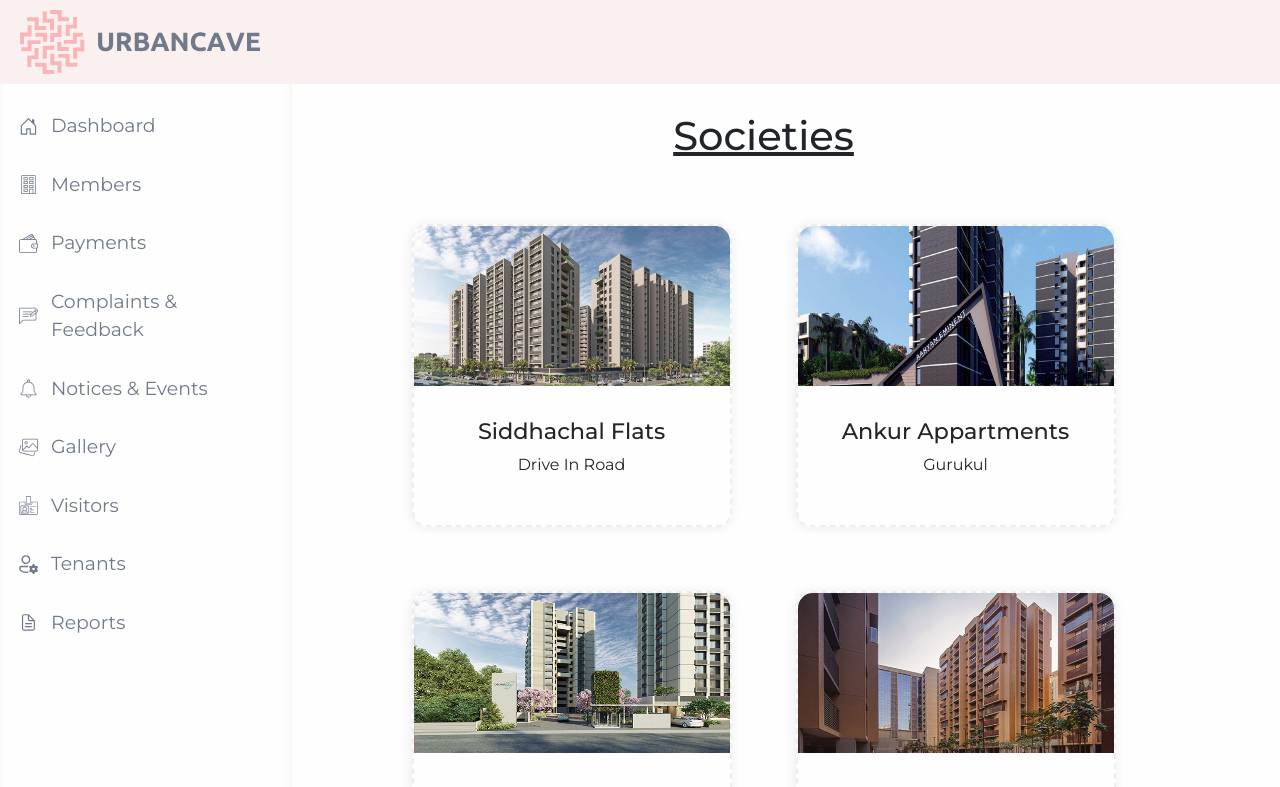
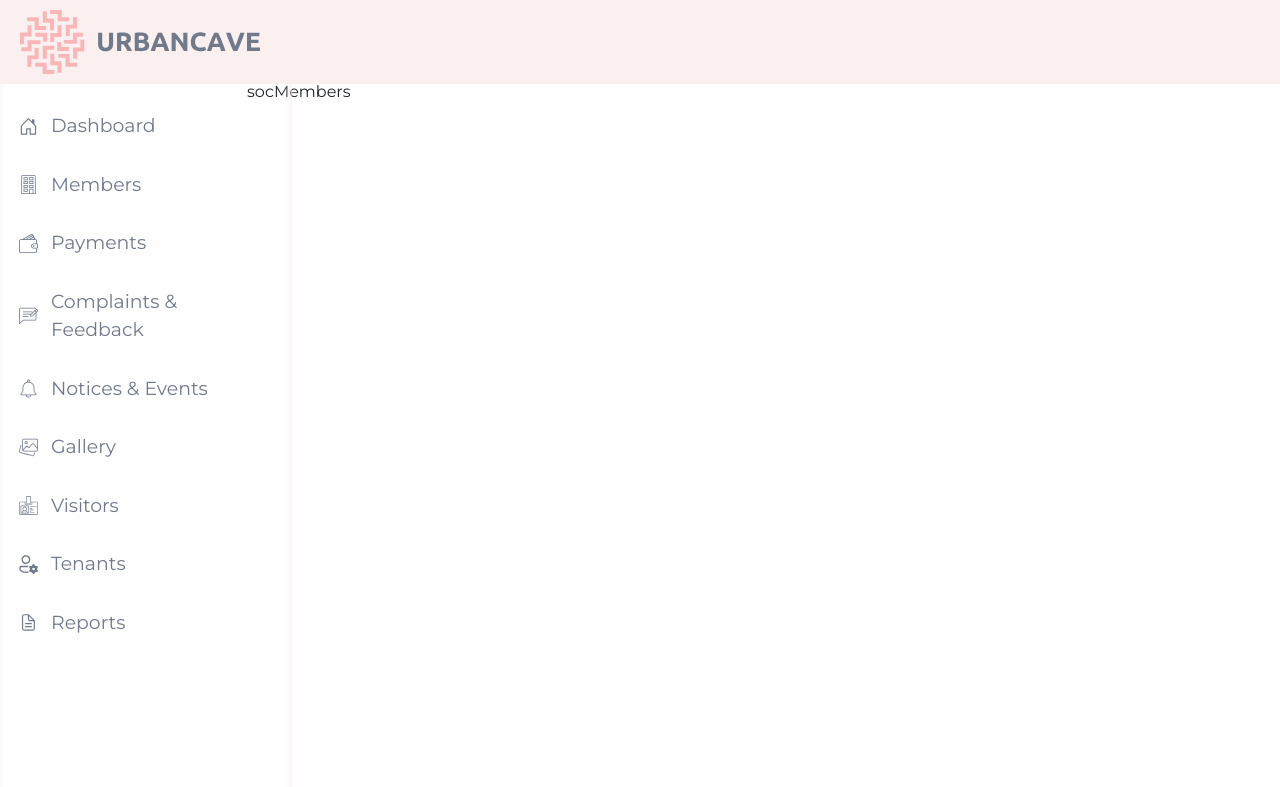
Before and after one commit to kavyeshvohra/urbancave, a React (Create React App) app: page /dashboard/members/1 in a window 1280 px wide. Shown: the top 787 px of the page. Built offline with nearby package versions, Linux system fonts and the light colour scheme; some icons are missing.

Commit message:
SocMembers created

```diff
--- a/src/App.js
+++ b/src/App.js
@@ -8,7 +8,7 @@ import Main from './pages/main';
 import Dashboard from './pages/components/dashboard';
 import SocietyDashboard from './pages/components/societyDashboard';
 import MemberDashboard from './pages/components/memberDashboard';
-
+import SocMembers from './pages/components/socMembers';
 import Gallery from './pages/components/gallery';
 import Event from './pages/components/events';
 import Notice from './pages/components/notice';
@@ -54,7 +54,7 @@ function App() {
               <Route path="societies" element={<Societies userType={userType} />} />
 
               <Route path="members" element={<Members userType={userType} />} />
-              <Route path="members/:id" element={<Members userType={userType} />} />
+              <Route path="members/:id" element={<SocMembers userType={userType} />} />
 
               <Route path="payments" element={<Payments userType={userType} />} />
 
--- a/src/pages/components/members.jsx
+++ b/src/pages/components/members.jsx
@@ -10,7 +10,7 @@ import soc3_img from '../../Images/soc3.jpg'
 import soc4_img from '../../Images/soc4.jpg'
 
 const Members = (props)=>{
-    // const navigate = useNavigate();
+    const navigate = useNavigate();
     // const {pathname} = useLocation();
     // const OpenView = () =>
     // {
--- /dev/null
+++ b/src/pages/components/socMembers.jsx
@@ -0,0 +1,9 @@
+import React from 'react'
+
+const SocMembers = (props) => {
+  return (
+    <div>socMembers</div>
+  )
+}
+
+export default SocMembers
```
